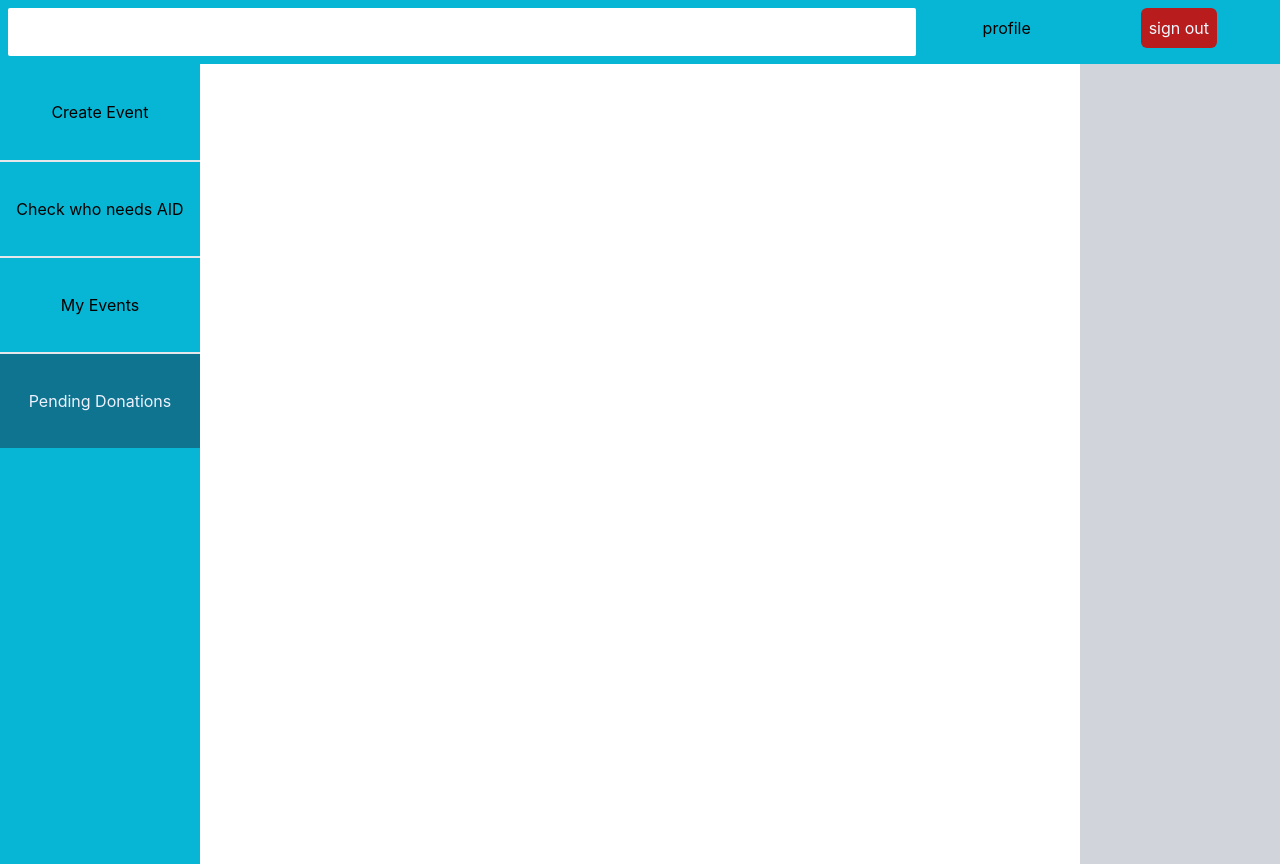
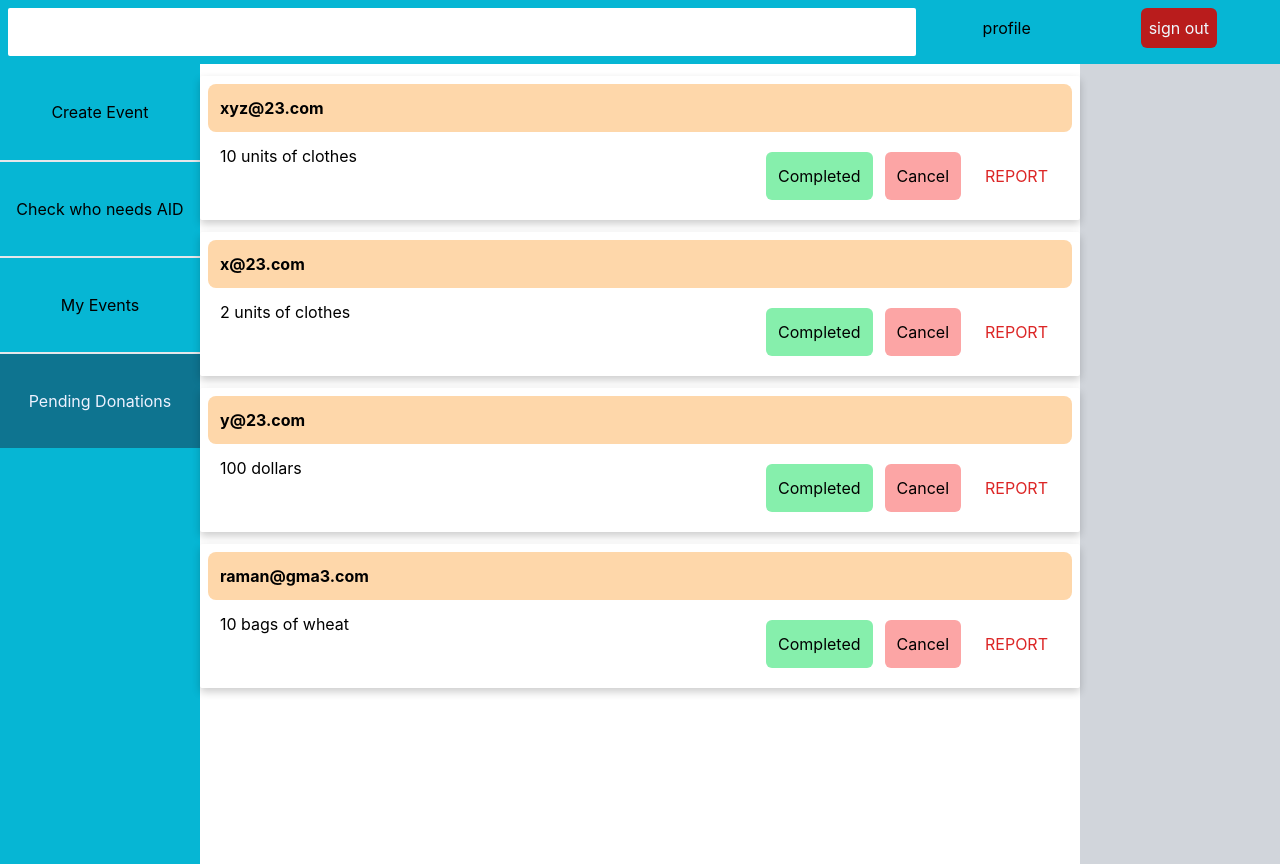
Before and after one commit to meherGill/volunteer-app, a Next.js app: page /OrganisationHome in a window 1280 px wide. Both pictures are taken after a click on the button "Pending Donations". Built offline with nearby package versions, Linux system fonts and the light colour scheme.

Commit message:
completed organisation page

```diff
--- a/src/components/PendingDonations.tsx
+++ b/src/components/PendingDonations.tsx
@@ -14,12 +14,12 @@ const mockData : Array<jsonData>= [
     },
     {
         donationId: "AB656",
-        from: "xyz@23.com",
+        from: "x@23.com",
         information: "2 units of clothes",
     },
     {
         donationId: "avbc",
-        from: "xyz@23.com",
+        from: "y@23.com",
         information: "100 dollars",
     },
     {
@@ -30,9 +30,26 @@ const mockData : Array<jsonData>= [
 ];
 
 const PendingDonations = () => {
+
+    const getComponents = (data: Array<jsonData>) => {
+        return data.map((val , ndx) => {
+            return (
+                <li key={val.donationId} className="relative flex flex-col w-full items-start justify-center rounded-sm card p-2 my-3">
+                    <h2 className="bg-orange-200 w-full font-bold p-3 rounded-lg">{val.from}</h2>
+                    <p className="p-3 mb-8">{val.information}</p>
+                    <div className="flex absolute bottom-3 right-3 p-2">
+                        <button className="bg-green-300 p-3 ml-3 rounded-md">Completed</button>
+                        <button className="bg-red-300 p-3 ml-3 rounded-md">Cancel</button>
+                        <button className="p-3 ml-3 text-red-600 hover:text-red-900 rounded-md">REPORT</button>
+                    </div>
+                </li>
+            )
+        })
+    }
+
     return (
         <div>
-
+            {getComponents(mockData)}
         </div>
     )
 }
--- a/src/pages/OrganisationHome.tsx
+++ b/src/pages/OrganisationHome.tsx
@@ -4,6 +4,7 @@ import AppBar from "@components/AppBar";
 import OrgCreateEvent from "@components/orgCreateEvent";
 import OrgCheckForAid from "@components/orgCheckForAid";
 import OrgMyEvents from "@components/orgMyEvents";
+import PendingDonations from "@components/PendingDonations";
 
 enum OrgComponents {
     CREATE_EVENT = 1,
@@ -34,7 +35,7 @@ const OrgHome: NextPage = () => {
         }
         else if(val === OrgComponents.DONATIONS){
             return(
-                <div></div>
+                <PendingDonations />
             )
         }
     }
```
